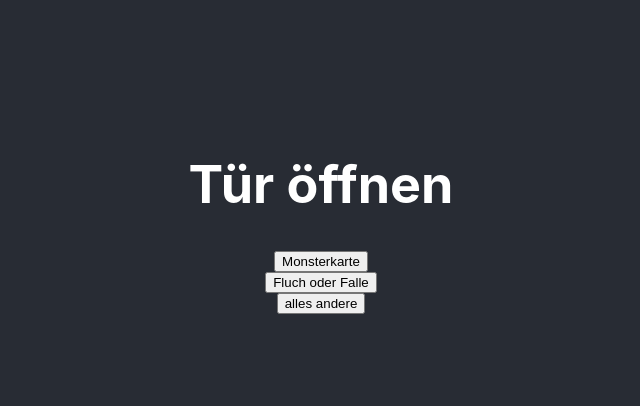
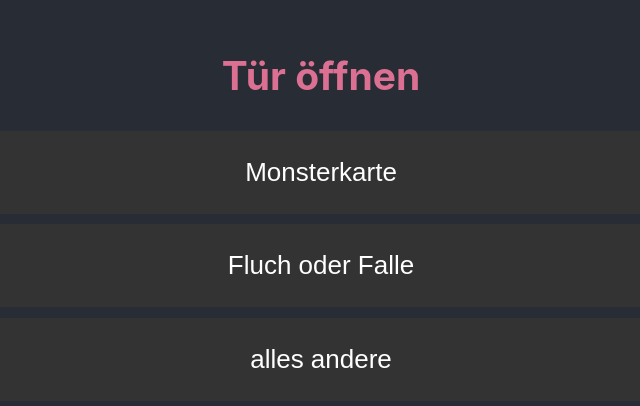
Before and after one commit to tomraithel/munchkin-rules, a React (Create React App) app: page / in a window 1280 px wide. Shown: the part 184-590 px from the top of the page, without its empty margins (319-959 px from the left). Built offline with nearby package versions, Linux system fonts and the light colour scheme.

Commit message:
Add styled components

```diff
--- a/package.json
+++ b/package.json
@@ -6,6 +6,7 @@
     "react": "^16.8.1",
     "react-dom": "^16.8.1",
     "react-scripts": "2.1.3",
+    "styled-components": "^4.1.3",
     "xstate": "^4.3.1"
   },
   "scripts": {
--- a/src/App.css
+++ /dev/null
@@ -1,32 +0,0 @@
-.App {
-  text-align: left;
-}
-
-.App-logo {
-  animation: App-logo-spin infinite 20s linear;
-  height: 40vmin;
-}
-
-.App-header {
-  background-color: #282c34;
-  min-height: 100vh;
-  display: flex;
-  flex-direction: column;
-  align-items: center;
-  justify-content: center;
-  font-size: calc(10px + 2vmin);
-  color: white;
-}
-
-.App-link {
-  color: #61dafb;
-}
-
-@keyframes App-logo-spin {
-  from {
-    transform: rotate(0deg);
-  }
-  to {
-    transform: rotate(360deg);
-  }
-}
--- a/src/App.js
+++ b/src/App.js
@@ -1,9 +1,21 @@
 import React, { Component } from "react";
 
-import "./App.css";
 import { munchkinMachine } from "./state-machine";
 import { ButtonList } from "./ButtonList";
 import { screenByState } from "./screens";
+import { Headline } from "./Headline";
+import styled from "styled-components";
+
+export const AppContainer = styled.div`
+  display: flex;
+  padding: 1rem;
+  min-height: 100vh;
+  background-color: #282c34;
+  flex-direction: column;
+  align-items: center;
+  justify-content: center;
+  color: white;
+`;
 
 class App extends Component {
   state = { munchkin: munchkinMachine.initialState };
@@ -22,13 +34,10 @@ class App extends Component {
     const state = this.state.munchkin.value;
     const screen = screenByState(state);
     return (
-      <div className="App">
-        <header className="App-header">
-          {/* <pre>{JSON.stringify(state, null, 2)}</pre> */}
-          <h1>{screen.headline}</h1>
-          <ButtonList onClick={this.handleClick} buttons={screen.buttons} />
-        </header>
-      </div>
+      <AppContainer>
+        <Headline>{screen.headline}</Headline>
+        <ButtonList onClick={this.handleClick} buttons={screen.buttons} />
+      </AppContainer>
     );
   }
 }
--- a/src/Button.js
+++ b/src/Button.js
@@ -1,14 +1,24 @@
 import React from "react";
+import styled from "styled-components";
+
+export const ButtonHost = styled.button`
+  background: #333;
+  color: #fff;
+  padding: 1rem;
+  font-size: 1rem;
+  color: white;
+  border: none;
+`;
 
 export const Button = ({ children, onClick }) => {
   return (
-    <button
+    <ButtonHost
       onClick={e => {
         e.preventDefault();
         onClick();
       }}
     >
       {children}
-    </button>
+    </ButtonHost>
   );
 };
--- a/src/ButtonList.js
+++ b/src/ButtonList.js
@@ -1,10 +1,27 @@
 import React from "react";
 import { Button } from "./Button";
+import styled from "styled-components";
+
+export const ButtonListHost = styled.div`
+  display: flex;
+  flex-wrap: wrap;
+  width: 100%;
+`;
+
+export const ButtonListItem = styled.div`
+  flex: 1 1 100%;
+  display: flex;
+  padding: 0.2rem 0;
+  > * {
+    flex-basis: 100%;
+  }
+`;
 
 export const ButtonList = ({ buttons, onClick }) => {
   return (
-    <>
+    <ButtonListHost>
       {buttons.map(({ text, action }) => (
+        <ButtonListItem>
           <Button
             key={action}
             onClick={() => {
@@ -13,7 +30,8 @@ export const ButtonList = ({ buttons, onClick }) => {
           >
             {text}
           </Button>
+        </ButtonListItem>
       ))}
-    </>
+    </ButtonListHost>
   );
 };
--- /dev/null
+++ b/src/Headline.js
@@ -0,0 +1,7 @@
+import styled from "styled-components";
+
+export const Headline = styled.h1`
+  font-size: 1.5rem;
+  text-align: center;
+  color: palevioletred;
+`;
--- a/src/index.css
+++ b/src/index.css
@@ -1,3 +1,11 @@
+html {
+  font-size: calc(10px + 2vmin);
+}
+
+html * {
+  box-sizing: border-box;
+}
+
 body {
   margin: 0;
   padding: 0;
@@ -7,8 +15,3 @@ body {
   -webkit-font-smoothing: antialiased;
   -moz-osx-font-smoothing: grayscale;
 }
-
-code {
-  font-family: source-code-pro, Menlo, Monaco, Consolas, "Courier New",
-    monospace;
-}
```
Also changed, not shown: 2 other files (tests, documents, lock files or other folders). Lines whose indentation alone changed are shown as unchanged.
